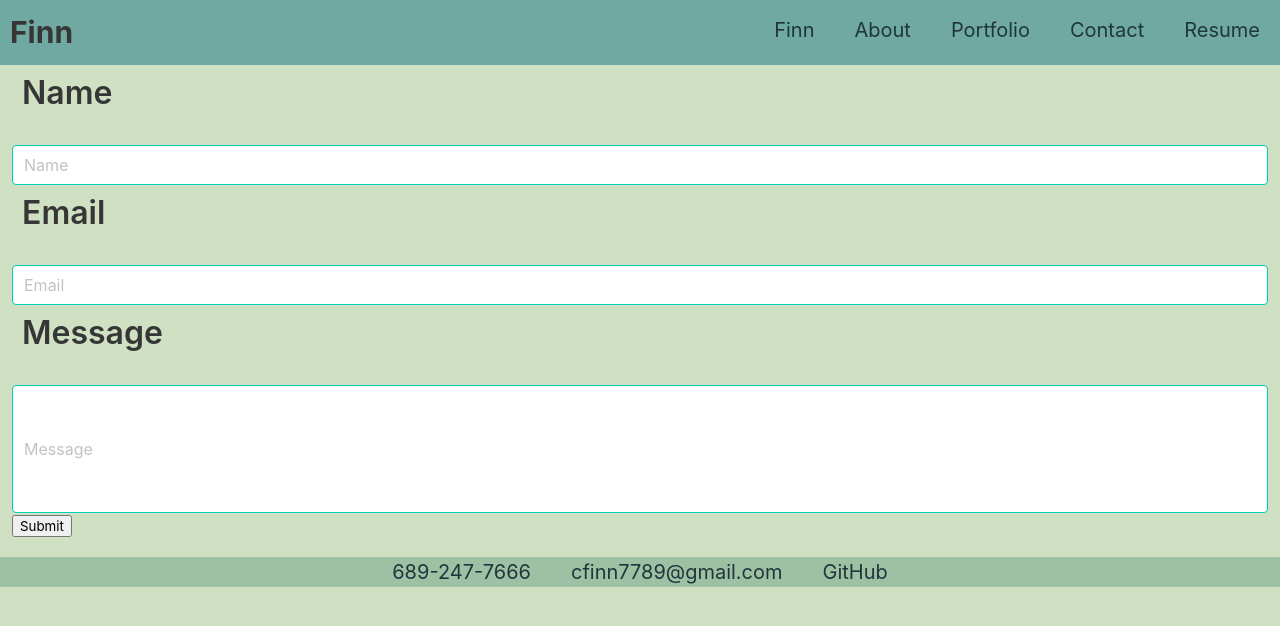
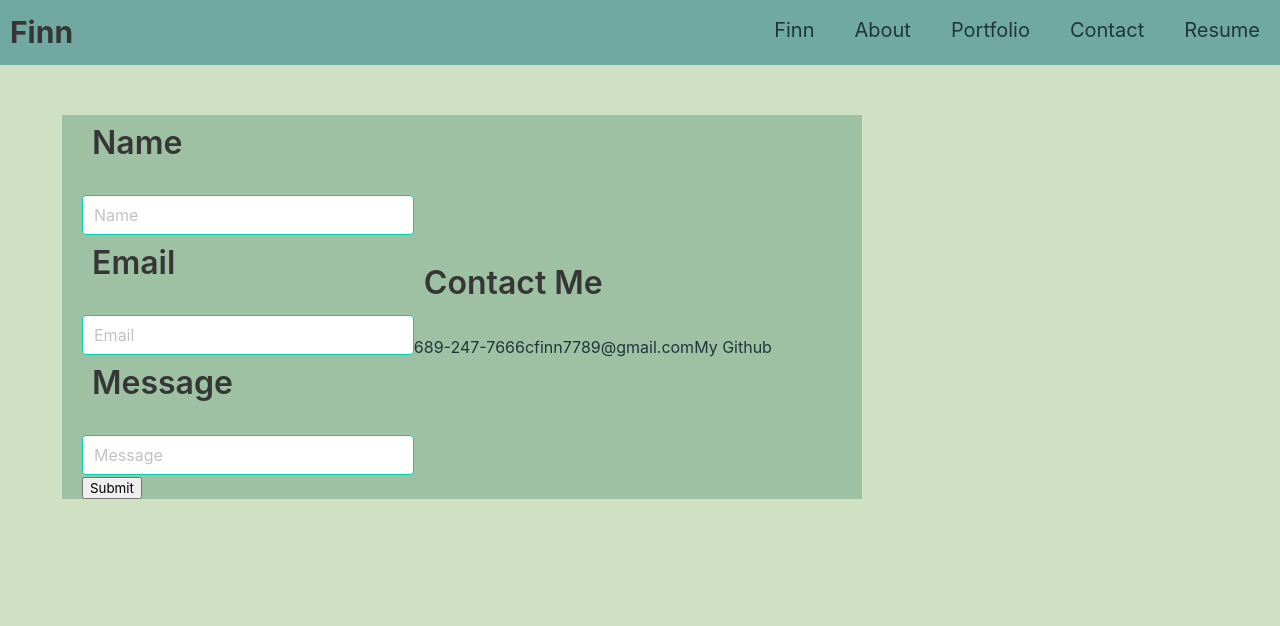
Before and after one commit to cfinn7789/React-Portfolio, a React (Vite) app: page /Contact in a window 1280 px wide. Shown: the top 626 px of the page. Built offline with nearby package versions, Linux system fonts and the light colour scheme.

Commit message:
removed footer and adjusted contact page

```diff
--- a/src/App.css
+++ b/src/App.css
@@ -90,3 +90,18 @@ li {
   width: 300px;
   height: 200px;
 }
+
+.contact {
+  display: flex;
+  width: 800px;
+  background-color: var(--cambridge);
+  margin: 50px;
+}
+
+.contact-form {
+  margin-left: 20px;
+}
+
+main {
+  justify-content: center;
+}
--- a/src/App.jsx
+++ b/src/App.jsx
@@ -1,7 +1,6 @@
 import React from 'react';
 import { Outlet } from 'react-router-dom';
 import Header from './components/Header';
-import Footer from './components/Footer';
 
 function App() {
   return (
@@ -12,7 +11,6 @@ function App() {
         <Outlet />
       </main>
       </div>
-      <Footer />
     </>
   );
 }
--- a/src/components/Footer.jsx
+++ /dev/null
@@ -1,17 +0,0 @@
-import { Link, useLocation } from 'react-router-dom';
-
-function Footer() {
-  const currentPage = useLocation().pathname;
-
-  return (
-    <footer className="foot">
-        <ul className="contact-info">
-            <li><a href="tel:+689-247-7666">689-247-7666</a></li>
-            <li><a href="cfinn7789@gmail.com">cfinn7789@gmail.com</a></li>
-            <li><a href="https://github.com/cfinn7789">GitHub</a></li>
-        </ul>
-    </footer>
-  );
-}
-
-export default Footer;
--- a/src/pages/Contact.jsx
+++ b/src/pages/Contact.jsx
@@ -34,7 +34,8 @@ export default function Contact() {
   };
 
   return (
-    <div>
+  <div className="contact">
+    <div className="contact-form">
       <h1 className="title">Name</h1>
       <input
         className="input is-primary"
@@ -55,7 +56,7 @@ export default function Contact() {
       />
       <h1 className="title">Message</h1>
       <input
-        className="textarea is-primary"
+        className="input is-primary"
         type="text"
         placeholder="Message"
         name="message"
@@ -68,5 +69,15 @@ export default function Contact() {
 
       {formSubmitted && <p className="success-message">Form submitted successfully!</p>}
     </div>
+
+    <div className="contact-info is-align-content-center">
+      <h1 className="title">Contact Me</h1>
+
+        <a href="tel:+689-247-7666">689-247-7666</a>
+        <a href="cfinn7789@gmail.com">cfinn7789@gmail.com</a>
+        <a href="https://github.com/cfinn7789">My Github</a>
+
+    </div>
+  </div>
   );
 }
```
Also changed, not shown: images/resume.png (added).
